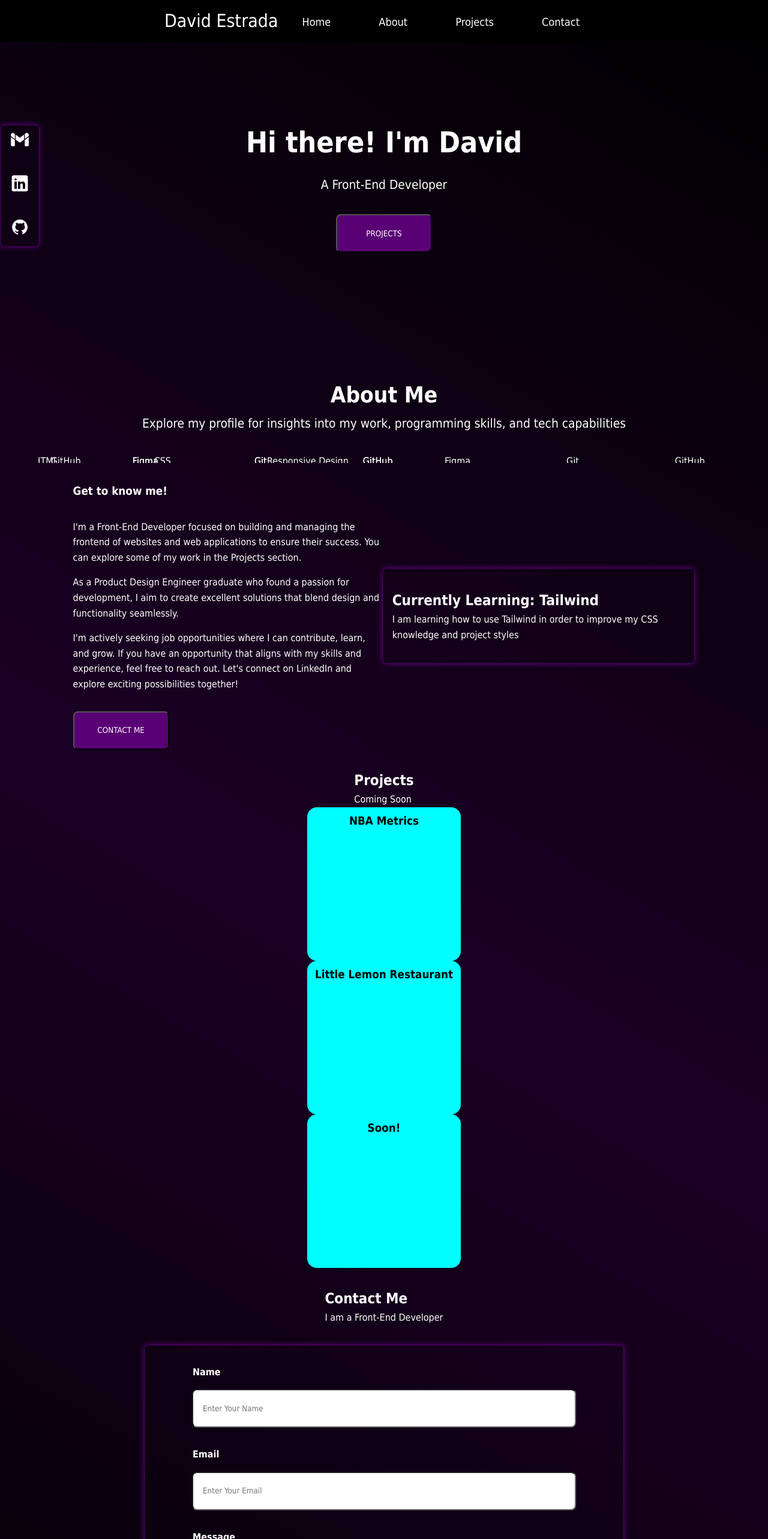
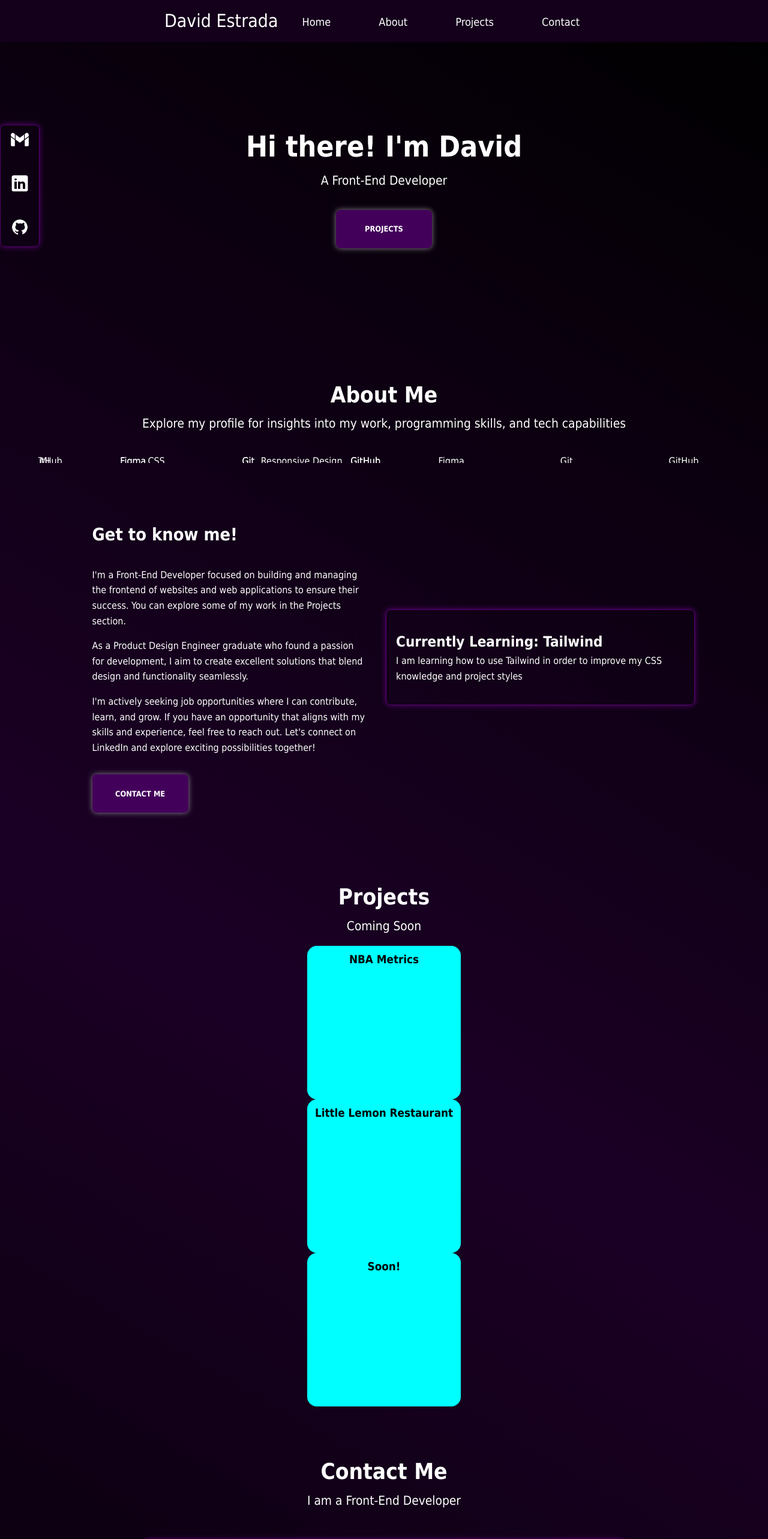
Before and after one commit to destrada7/front-end-portfolio, a React (Create React App) app: page / in a window 1280 px wide. Shown: the top 2566 px of the page at 60% size. Built offline with nearby package versions, Linux system fonts and the light colour scheme.

Commit message:
Style Adjustments

```diff
--- a/src/App.css
+++ b/src/App.css
@@ -16,7 +16,6 @@ body {
   display: flex;
   flex-direction: column;
   background: linear-gradient(30deg, #000, #1b0025 50%, #000); /* Keep your existing background color */
-
 }
 
 .App h1 {
@@ -41,10 +40,19 @@ body {
     margin-top: 1rem;
     padding: 0.5rem;
     font-family: Tahoma, sans-serif;
-    background-color: #5a0075;
+    font-size: .8rem;
+    font-weight: bold;
+    background-color: #43005a;
     color: white;
+    border: none;
     border-radius: 0.5rem;
     cursor: pointer;
+    box-shadow: 0px 0px 10px rgba(255, 255, 255, 0.5);
+    transition:  transform 0.3s ease-in-out;
+}
+
+.button:hover {
+  transform: translateY(-7px);
 }
 
 .box {
@@ -66,12 +74,11 @@ body {
   align-items: center;
   justify-content: center;
   font-size: calc(10px + 2vmin);
-  background-color: black; /* Keep your existing background color */
-  color: white;
+  background-color: #14001b;
 }
 
 .App-link {
-  color: #61dafb;
+  color: #5a0075;
 }
 
 @keyframes App-logo-spin {
--- a/src/styles/AboutMe.css
+++ b/src/styles/AboutMe.css
@@ -28,6 +28,7 @@
 .about-me_intro h2 {
     font-size: 2.3rem;
 }
+
 
 .about-me_intro p {
     font-size: 1.3rem;
@@ -62,6 +63,13 @@
     justify-content: center;
     gap: 1rem;
     width: 40rem;
+    height: auto;
+    margin-top: 2rem;
+    padding: 2rem;
+}
+
+.get-to-know-me h3 {
+    font-size: 1.8rem;
 }
 
 .about-activity_container {
--- a/src/styles/ContactForm.css
+++ b/src/styles/ContactForm.css
@@ -48,3 +48,7 @@
     margin-left: 3rem;
     color: #5a0075;
 }
+
+#form_button {
+    margin: 0 auto;
+}
--- a/src/styles/ContactSection.css
+++ b/src/styles/ContactSection.css
@@ -4,7 +4,25 @@
     align-items: center;
     width: 100%;
     height: auto;
-    margin-top: 2rem;
+    margin-top: 5rem;
     padding: 0 5%;
     color: white;
 }
+
+.contact_intro {
+    display: flex;
+    flex-direction: column;
+    align-items: center;
+    width: 100%;
+    height: auto;
+    margin-bottom: 1rem;
+    gap: .1rem;
+}
+
+.contact_intro h2{
+    font-size: 2.3rem;
+}
+
+.contact_intro p {
+    font-size: 1.3rem;
+}
--- a/src/styles/Footer.css
+++ b/src/styles/Footer.css
@@ -3,9 +3,23 @@
     flex-direction: row;
     justify-content: space-around;
     width: 100%;
-    height: auto;
+    height: 15rem;
     margin-top: 2rem;
     padding: 2rem 5%;
-    background-color: black;
+    background-color: transparent;
     color: white;
 }
+
+.footer_column1 {
+    display: flex;
+    flex-direction: column;
+    justify-content: center;
+    gap: .5rem;
+}
+
+.footer_column2 {
+    display: flex;
+    flex-direction: column;
+    justify-content: center;
+    gap: .5rem;
+}
--- a/src/styles/Hero.css
+++ b/src/styles/Hero.css
@@ -35,5 +35,5 @@
     display: flex;
     flex-direction: column;
     align-items: center;
-    gap: 1rem;
+    gap: .1rem;
 }
--- a/src/styles/Navbar.module.css
+++ b/src/styles/Navbar.module.css
@@ -9,12 +9,12 @@
   }
 
   a:hover {
-    color:#6EC1FF;
+    color:#5a0075;
   }
 
   /* navbar */
   .navbar {
-    background-color: black;
+    background-color: transparent;
     padding: 10px 20px;
     display: flex;
     justify-content: space-between;
@@ -50,7 +50,7 @@
     }
 
     .bar {
-          background-color: #6EC1FF;
+          background-color: white;
           width: 20px;
           height: 3px;
           display: block;
--- a/src/styles/Projects.css
+++ b/src/styles/Projects.css
@@ -5,16 +5,28 @@
     justify-content: center;
     width: 100%;
     height: auto;
-    margin-top: 2rem;
+    margin-top: 5rem;
     padding: 0 5%;
     font-family: Tahoma, sans-serif;
     color: white;
 }
 .projects_intro {
+    display: flex;
     flex-direction: column;
     align-items: center;
-    gap: 1rem;
+    width: 100%;
+    height: auto;
+    margin-bottom: 1rem;
+    gap: .1rem;
     color: white;
+}
+
+.projects_intro h2 {
+    font-size: 2.3rem;
+}
+
+.projects_intro p {
+    font-size: 1.3rem;
 }
 
 .projects_wrapper {
```
